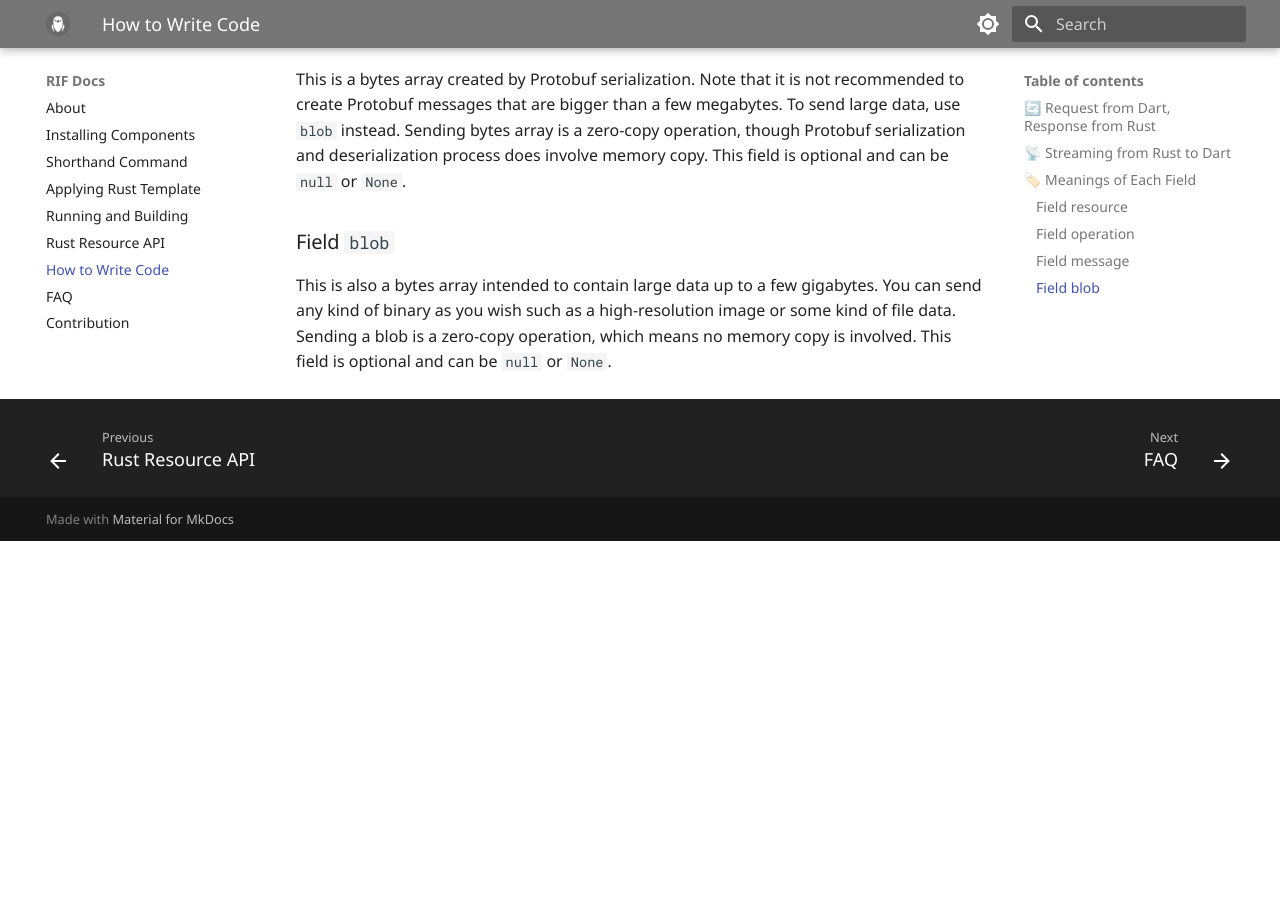
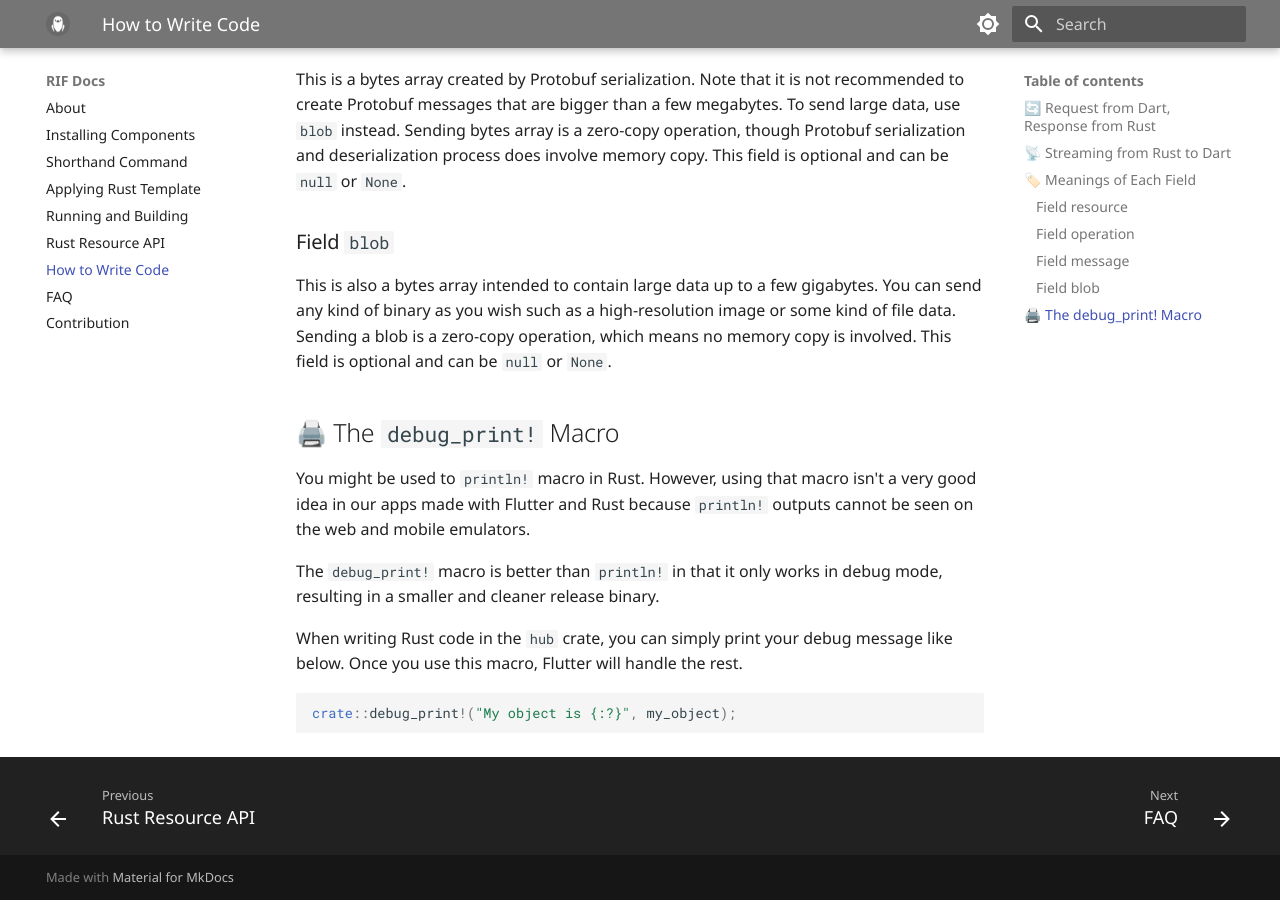
Before and after one commit to cunarist/rinf, an MkDocs documentation site: the page built from documentation/docs/writing-code.md, in a window 1280 px wide and 900 px high, scrolled down 5903 px. Built offline with MkDocs 1.6.1 and Material for MkDocs 9.7.7, drawn with Linux system fonts in a browser that asks for light colours; before the commit the page ends 6444 px from its top, so only the background shows below that.

Commit message:
Add docs about `debug_print!` macro

````diff
--- a/documentation/docs/writing-code.md
+++ b/documentation/docs/writing-code.md
@@ -290,3 +290,15 @@ This is a bytes array created by Protobuf serialization. Note that it is not rec
 ### Field `blob`
 
 This is also a bytes array intended to contain large data up to a few gigabytes. You can send any kind of binary as you wish such as a high-resolution image or some kind of file data. Sending a blob is a zero-copy operation, which means no memory copy is involved. This field is optional and can be `null` or `None`.
+
+## 🖨️ The `debug_print!` Macro
+
+You might be used to `println!` macro in Rust. However, using that macro isn't a very good idea in our apps made with Flutter and Rust because `println!` outputs cannot be seen on the web and mobile emulators.
+
+The `debug_print!` macro is better than `println!` in that it only works in debug mode, resulting in a smaller and cleaner release binary.
+
+When writing Rust code in the `hub` crate, you can simply print your debug message like below. Once you use this macro, Flutter will handle the rest.
+
+```rust
+crate::debug_print!("My object is {:?}", my_object);
+```
````
